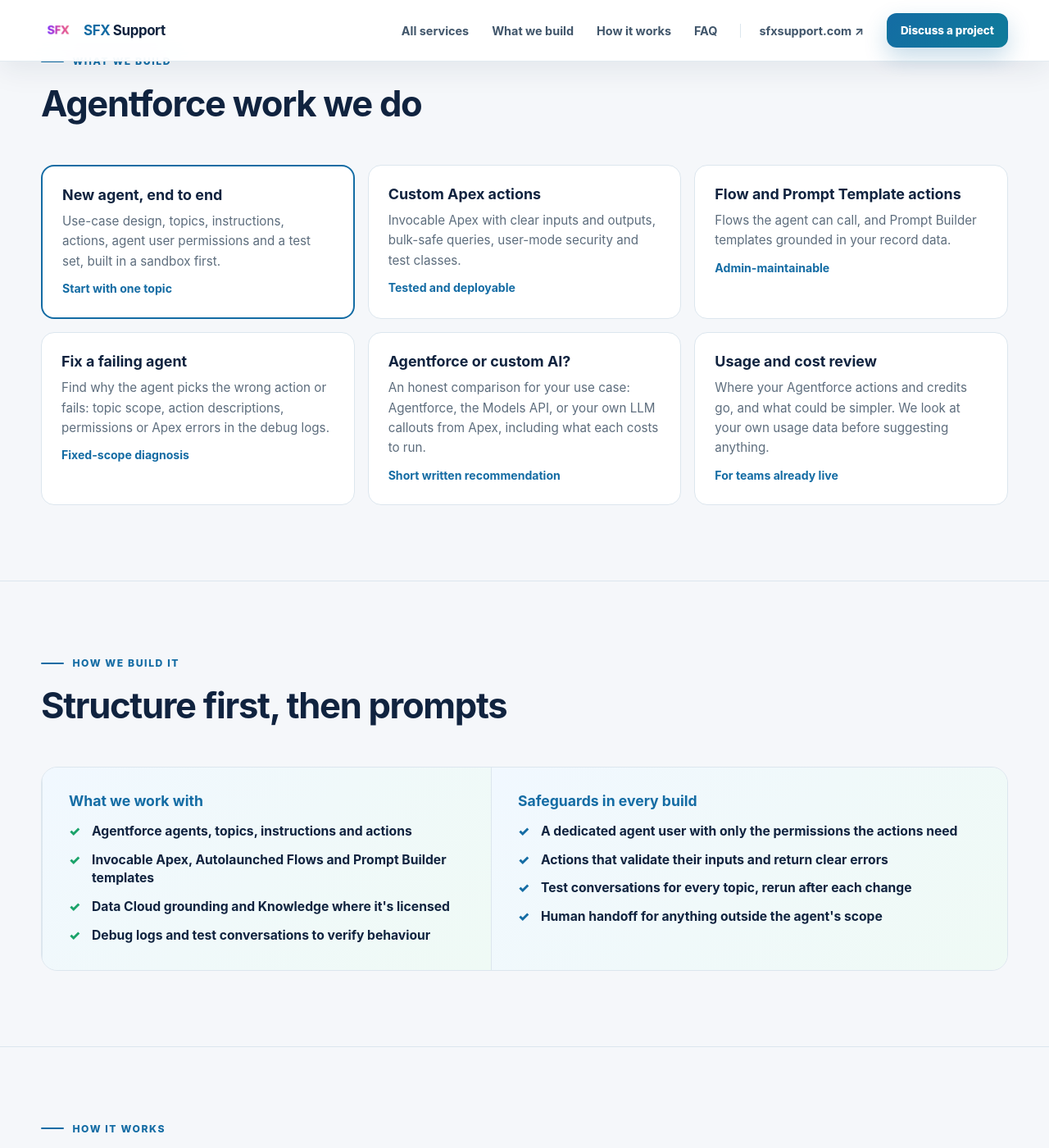
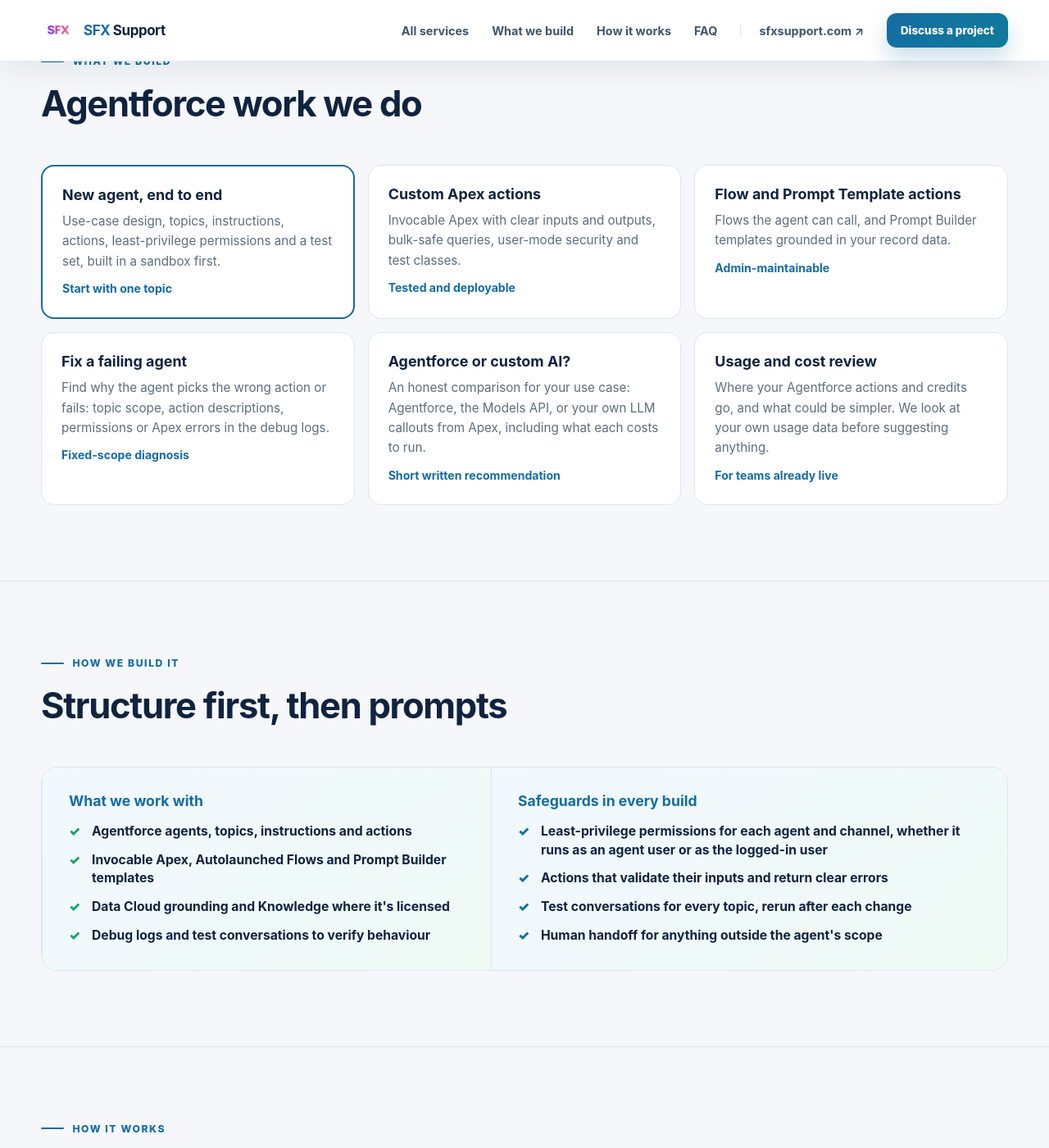
Before and after one commit to sfxsupport/main, a Jekyll site: the page built from services/salesforce-agentforce-development/index.md, in a window 1280 px wide and 1400 px high, scrolled down 1452 px. Shown: the whole window at 82% size. Built offline with Jekyll 4.4.1, drawn with Linux system fonts in a browser that asks for light colours; some of the changed text lies outside the part shown.

Commit message:
Service pages: RAG and support wording without guarantees, Agentforce least-privilege per context, footer links restored
Co-Authored-By: Claude Opus 5.5 <noreply@anthropic.com>

```diff
--- a/_layouts/services.html
+++ b/_layouts/services.html
@@ -137,6 +137,8 @@
         <a href="/services/">Services</a>
         {% assign svc_pages = site.pages | where_exp: "s", "s.service" | sort: "service_order" %}{% for s in svc_pages %}<a href="{{ s.url }}">{{ s.service.short }}</a>
         {% endfor %}<a href="/blog/">Solution guides</a>
+        <a href="/salesforce-training/">Salesforce training</a>
+        <a href="/contributors/">Contributors</a>
         <a href="/">SFX Support home</a>
         <a href="/privacy/">Privacy</a>
       </div>
--- a/services/salesforce-agentforce-development/index.md
+++ b/services/salesforce-agentforce-development/index.md
@@ -32,7 +32,7 @@ service:
   build_heading: "Agentforce work we do"
   build:
     - title: "New agent, end to end"
-      text: "Use-case design, topics, instructions, actions, agent user permissions and a test set, built in a sandbox first."
+      text: "Use-case design, topics, instructions, actions, least-privilege permissions and a test set, built in a sandbox first."
       meta: "Start with one topic"
     - title: "Custom Apex actions"
       text: "Invocable Apex with clear inputs and outputs, bulk-safe queries, user-mode security and test classes."
@@ -57,7 +57,7 @@ service:
     - "Data Cloud grounding and Knowledge where it's licensed"
     - "Debug logs and test conversations to verify behaviour"
   safeguards:
-    - "A dedicated agent user with only the permissions the actions need"
+    - "Least-privilege permissions for each agent and channel, whether it runs as an agent user or as the logged-in user"
     - "Actions that validate their inputs and return clear errors"
     - "Test conversations for every topic, rerun after each change"
     - "Human handoff for anything outside the agent's scope"
```
Also changed, not shown: services/ai-customer-support-agent/index.md (+1 -1 lines), services/custom-rag-solutions/index.md (+1 -1 lines).
